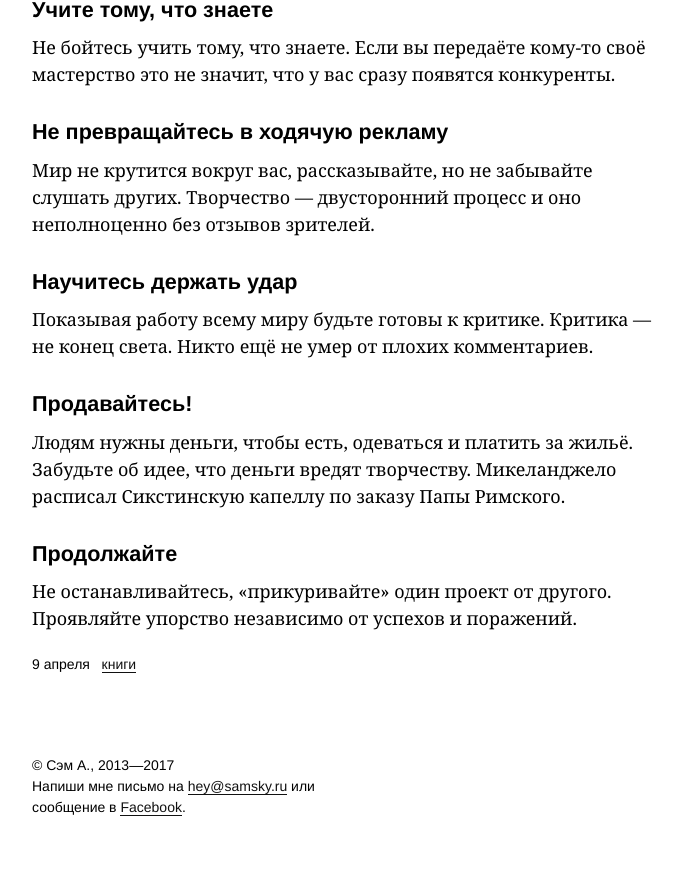
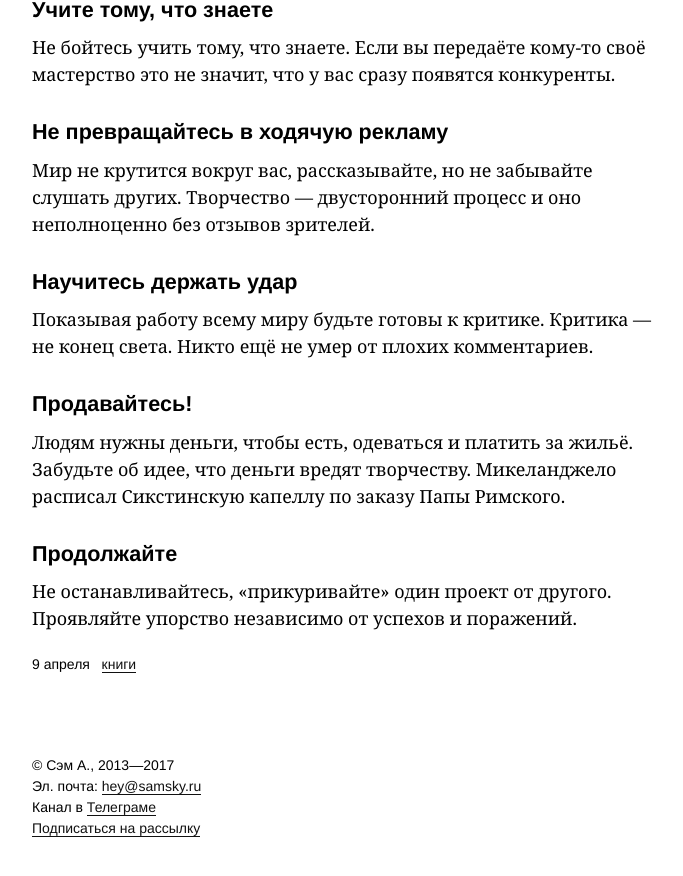
Before and after one commit to samsky/ru, a Jekyll site: the page built from index.html, in a window 1280 px wide and 900 px high, scrolled down 2183 px. Shown: the top 876 px of the window, without its empty margins (8-691 px from the left). Built offline with Jekyll 4.4.1, drawn with Linux system fonts in a browser that asks for light colours; nearby versions of some CDN libraries; the list of posts is cut into pages by our own code.

Commit message:
changed footer

```diff
--- a/_includes/footer.html
+++ b/_includes/footer.html
@@ -8,8 +8,9 @@
           <div class="col-sm-6 copyright">
             © Сэм А., 2013—2017
             <br>
-              Напиши мне письмо на <a href="mailto:hey@samsky.ru">hey@samsky.ru</a> или<br>
-              сообщение в <a href="https://www.facebook.com/heysamsky">Facebook</a>.
+              Эл. почта: <a href="mailto:hey@samsky.ru">hey@samsky.ru</a><br>
+              Канал в <a href="https://t.me/samskyru">Телеграме</a><br>
+              <a href="http://eepurl.com/cKtLB5">Подписаться на рассылку</a>
           </div>
 
           <div class="col-sm-8 socials">
```
